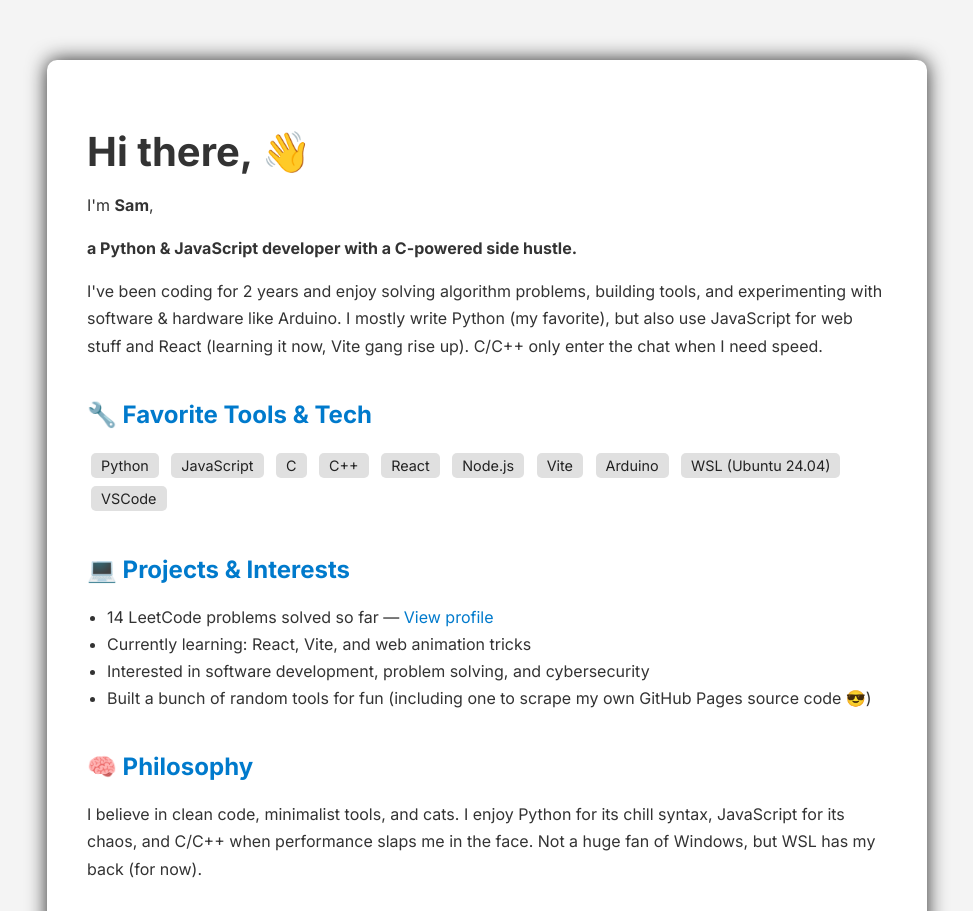
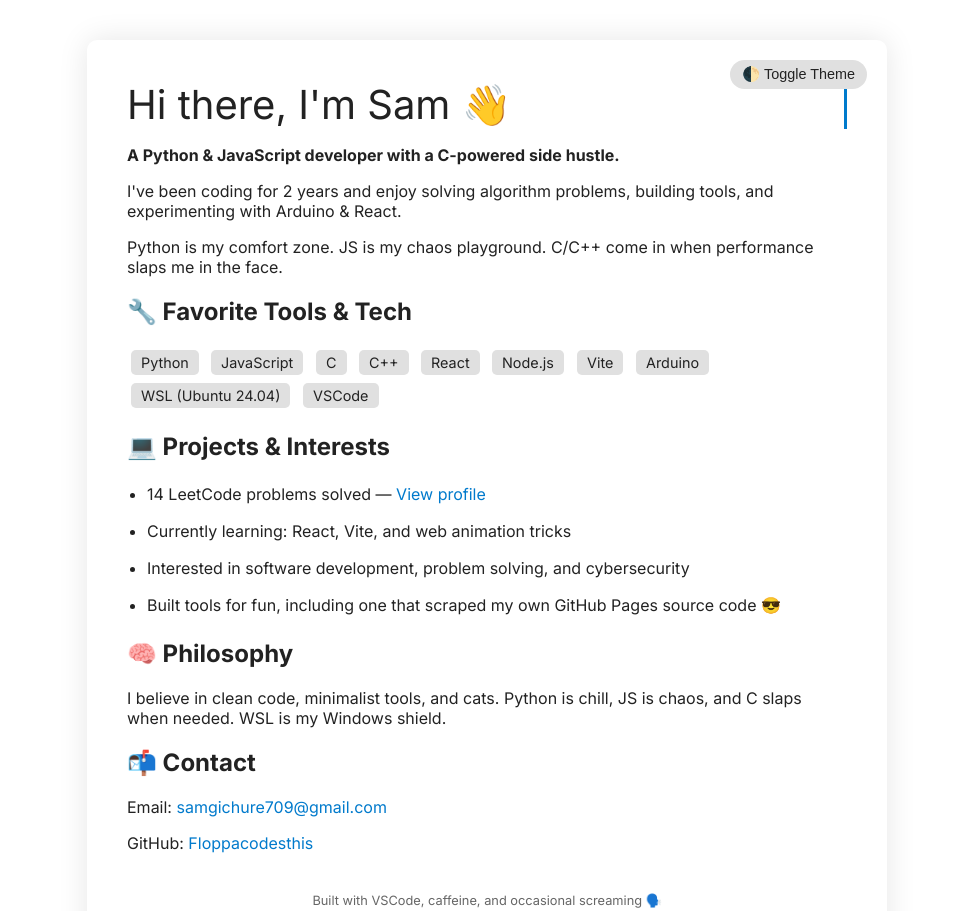
Before and after one commit to Floppacodesthis/floppacodesthis.github.io, a plain HTML site: page index.html in a window 1280 px wide. Shown: the top 911 px of the page, without its empty margins (153-1126 px from the left). Drawn offline with Linux system fonts and the light colour scheme.

Commit message:
Update index.html

```diff
--- a/index.html
+++ b/index.html
@@ -1,5 +1,3 @@
-
-
 <!DOCTYPE html>
 <html lang="en">
 <head>
@@ -7,101 +5,217 @@
   <title>Sam Gichure – Developer Portfolio</title>
   <link href="https://fonts.googleapis.com/css2?family=Inter:wght@400;700&display=swap" rel="stylesheet">
   <style>
+    /* =======================
+       🔧 Theme Variables
+    ======================== */
+    :root {
+      --bg: #ffffff;
+      --card: #ffffff;
+      --text: #222;
+      --text-secondary: #666;
+      --accent: #007acc;
+      --tag-bg: #e0e0e0;
+      --tag-text: #222;
+      --shadow: rgba(0, 0, 0, 0.1);
+    }
+
+    body.dark-theme {
+      --bg: #1a1a1a;
+      --card: #262626;
+      --text: #e0e0e0;
+      --text-secondary: #aaa;
+      --accent: #4ea1ff;
+      --tag-bg: #333;
+      --tag-text: #ccc;
+      --shadow: rgba(255, 255, 255, 0.05);
+    }
+
+    /* =======================
+       🧠 Animations
+    ======================== */
+    @keyframes fadeUp { 0% {opacity: 0; transform: translateY(30px);} 100% {opacity: 1; transform: translateY(0);} }
+    @keyframes fadeRight { 0% {opacity: 0; transform: translateX(-50px);} 100% {opacity: 1; transform: translateX(0);} }
+    @keyframes fadeLeft { 0% {opacity: 0; transform: translateX(50px);} 100% {opacity: 1; transform: translateX(0);} }
+    @keyframes tagPopIn { 0% {opacity: 0; transform: scale(0.7) translateY(-10px);} 100% {opacity: 1; transform: scale(1) translateY(0);} }
+    @keyframes typewriter { from { width: 0 } to { width: 100% } }
+    @keyframes blink { 50% { border-color: transparent } }
+
+    /* =======================
+       🌍 Base Styles
+    ======================== */
+    * { box-sizing: border-box; }
     body {
+      margin: 0;
+      background: var(--bg);
       font-family: 'Inter', sans-serif;
-      margin: 0;
-      background: #f4f4f4;
-      color: #333;
+      color: var(--text);
+      display: flex;
+      justify-content: center;
+      align-items: flex-start;
+      min-height: 100vh;
+      padding: 40px 20px;
+      animation: fadeUp 0.7s ease-out;
+      transition: background 0.4s, color 0.4s;
     }
+
     .container {
       max-width: 800px;
-      margin: 60px auto;
-      background: white;
+      background: var(--card);
       border-radius: 10px;
       padding: 40px;
-      box-shadow: 0 0 20px rgba(0, 0, 0, 0.836);
+      box-shadow: 0 0 30px var(--shadow);
+      animation: fadeUp 0.7s ease-out 0.2s forwards;
+      transition: background 0.4s, box-shadow 0.4s;
+      position: relative;
     }
-    h1 {
+
+    .typewriter {
+      overflow: hidden;
+      white-space: nowrap;
+      border-right: 3px solid var(--accent);
+      width: 0;
       font-size: 2.5rem;
-      margin-bottom: 10px;
+      animation:
+        typewriter 2.5s steps(30, end) 0.5s forwards,
+        blink 0.8s step-end 3;
     }
-    h2 {
-      margin-top: 40px;
-      font-size: 1.5rem;
-      color: #007acc;
+
+    .typewriter::after {
+      content: "";
+      animation: blink 0.8s step-end 3;
     }
-    p, li {
-      font-size: 1rem;
-      line-height: 1.7;
+
+    .fadeIn {
+      opacity: 0;
+      animation: fadeUp 0.7s ease forwards;
+      animation-delay: calc(var(--i) * 0.2s + 0.5s);
     }
-    ul {
-      padding-left: 20px;
+
+    .slideInLeft {
+      opacity: 0;
+      animation: fadeLeft 0.7s ease forwards;
+      animation-delay: calc(var(--i) * 0.2s + 0.5s);
     }
+
+    .slideInRight {
+      opacity: 0;
+      animation: fadeRight 0.7s ease forwards;
+      animation-delay: calc(var(--i) * 0.2s + 0.5s);
+    }
+
     .tag {
       display: inline-block;
-      background: #e0e0e0;
-      color: #222;
+      background: var(--tag-bg);
+      color: var(--tag-text);
       padding: 4px 10px;
       margin: 4px;
       border-radius: 5px;
       font-size: 0.9rem;
+      opacity: 0;
+      animation: tagPopIn 0.4s ease-out forwards;
+      animation-delay: calc(var(--i) * 0.08s + 1.2s);
+      transition: background 0.3s, color 0.3s;
     }
+
+    ul { padding-left: 20px; }
+    li { line-height: 1.7; margin-bottom: 10px; }
+
     a {
-      color: #007acc;
+      color: var(--accent);
       text-decoration: none;
+      transition: color 0.3s;
     }
+
     a:hover {
       text-decoration: underline;
     }
+
     .footer {
       text-align: center;
       font-size: 0.8rem;
-      color: #888;
+      color: var(--text-secondary);
       margin-top: 40px;
+    }
+
+    /* =======================
+       🌓 Toggle Button
+    ======================== */
+    .theme-toggle {
+      position: absolute;
+      top: 20px;
+      right: 20px;
+      background: var(--tag-bg);
+      color: var(--tag-text);
+      border: none;
+      border-radius: 20px;
+      padding: 6px 12px;
+      font-size: 0.9rem;
+      cursor: pointer;
+      transition: background 0.3s, color 0.3s;
+    }
+    .theme-toggle:hover {
+      background: var(--accent);
+      color: #fff;
     }
   </style>
 </head>
 <body>
   <div class="container">
-    <h1>Hi there, 👋</h1>
-    <p>I'm <strong>Sam</strong>,</p>
-    <p><strong>a Python & JavaScript developer with a C-powered side hustle.</strong></p>
-    <p>I've been coding for 2 years and enjoy solving algorithm problems, building tools, and experimenting with software & hardware like Arduino. I mostly write Python (my favorite), but also use JavaScript for web stuff and React (learning it now, Vite gang rise up). C/C++ only enter the chat when I need speed.</p>
+    <button class="theme-toggle" onclick="toggleTheme()">🌓 Toggle Theme</button>
 
-    <h2>🔧 Favorite Tools & Tech</h2>
+    <div class="typewriter">Hi there, I'm Sam 👋</div>
+
+    <p class="fadeIn" style="--i: 0"><strong>A Python & JavaScript developer with a C-powered side hustle.</strong></p>
+    <p class="fadeIn" style="--i: 1">I've been coding for 2 years and enjoy solving algorithm problems, building tools, and experimenting with Arduino & React.</p>
+    <p class="fadeIn" style="--i: 2">Python is my comfort zone. JS is my chaos playground. C/C++ come in when performance slaps me in the face.</p>
+
+    <h2 class="slideInLeft" style="--i: 3">🔧 Favorite Tools & Tech</h2>
     <div>
-      <span class="tag">Python</span>
-      <span class="tag">JavaScript</span>
-      <span class="tag">C</span>
-      <span class="tag">C++</span>
-      <span class="tag">React</span>
-      <span class="tag">Node.js</span>
-      <span class="tag">Vite</span>
-      <span class="tag">Arduino</span>
-      <span class="tag">WSL (Ubuntu 24.04)</span>
-      <span class="tag">VSCode</span>
+      <span class="tag" style="--i: 0">Python</span>
+      <span class="tag" style="--i: 1">JavaScript</span>
+      <span class="tag" style="--i: 2">C</span>
+      <span class="tag" style="--i: 3">C++</span>
+      <span class="tag" style="--i: 4">React</span>
+      <span class="tag" style="--i: 5">Node.js</span>
+      <span class="tag" style="--i: 6">Vite</span>
+      <span class="tag" style="--i: 7">Arduino</span>
+      <span class="tag" style="--i: 8">WSL (Ubuntu 24.04)</span>
+      <span class="tag" style="--i: 9">VSCode</span>
     </div>
 
-    <h2>💻 Projects & Interests</h2>
-    <ul>
-      <li>14 LeetCode problems solved so far — <a href="https://leetcode.com/u/vmAFk3ppvs/" target="_blank">View profile</a></li>
+    <h2 class="slideInRight" style="--i: 4">💻 Projects & Interests</h2>
+    <ul class="fadeIn" style="--i: 5">
+      <li>14 LeetCode problems solved — <a href="https://leetcode.com/u/vmAFk3ppvs/" target="_blank">View profile</a></li>
       <li>Currently learning: React, Vite, and web animation tricks</li>
       <li>Interested in software development, problem solving, and cybersecurity</li>
-      <li>Built a bunch of random tools for fun (including one to scrape my own GitHub Pages source code 😎)</li>
+      <li>Built tools for fun, including one that scraped my own GitHub Pages source code 😎</li>
     </ul>
 
-    <h2>🧠 Philosophy</h2>
-    <p>
-      I believe in clean code, minimalist tools, and cats. I enjoy Python for its chill syntax, JavaScript for its chaos, and C/C++ when performance slaps me in the face. Not a huge fan of Windows, but WSL has my back (for now).
-    </p>
+    <h2 class="slideInLeft" style="--i: 6">🧠 Philosophy</h2>
+    <p class="fadeIn" style="--i: 7">I believe in clean code, minimalist tools, and cats. Python is chill, JS is chaos, and C slaps when needed. WSL is my Windows shield.</p>
 
-    <h2>📬 Contact</h2>
-    <p>Email: <a href="mailto:sam@example.com">samgichure709@gmail.com</a></p>
-    <p>GitHub: <a href="https://github.com/Floppacodesthis" target="_blank">Floppacodesthis</a></p>
+    <h2 class="slideInRight" style="--i: 8">📬 Contact</h2>
+    <p class="fadeIn" style="--i: 9">Email: <a href="mailto:samgichure709@gmail.com">samgichure709@gmail.com</a></p>
+    <p class="fadeIn" style="--i: 10">GitHub: <a href="https://github.com/Floppacodesthis" target="_blank">Floppacodesthis</a></p>
 
-    <div class="footer">
-      Built with VSCode, caffeine, and occasional yelling in anguish🗣️.
+    <div class="footer fadeIn" style="--i: 11">
+      Built with VSCode, caffeine, and occasional screaming 🗣️
     </div>
   </div>
+
+  <script>
+    function toggleTheme() {
+      const body = document.body;
+      const isDark = body.classList.toggle('dark-theme');
+      localStorage.setItem('theme', isDark ? 'dark' : 'light');
+    }
+
+    // Load saved theme on page load
+    window.onload = () => {
+      if (localStorage.getItem('theme') === 'dark') {
+        document.body.classList.add('dark-theme');
+      }
+    };
+  </script>
 </body>
 </html>
```
